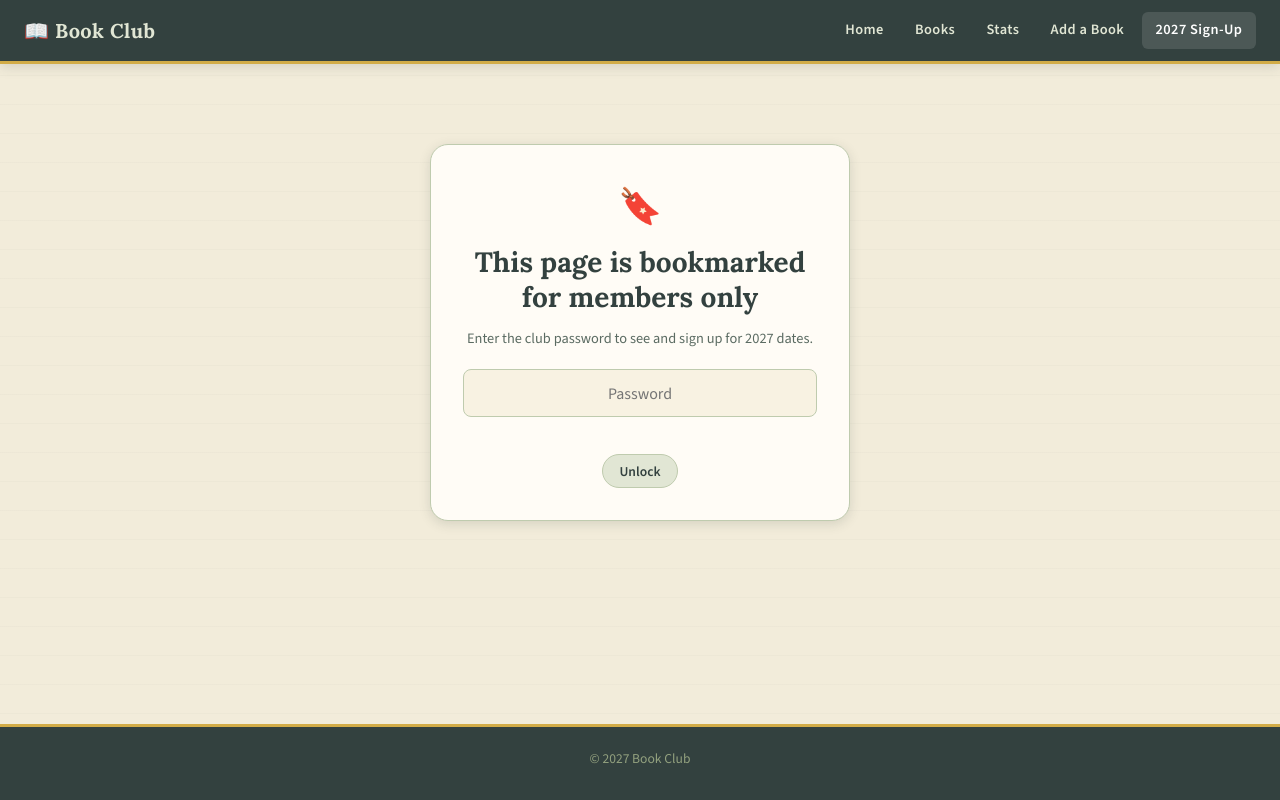
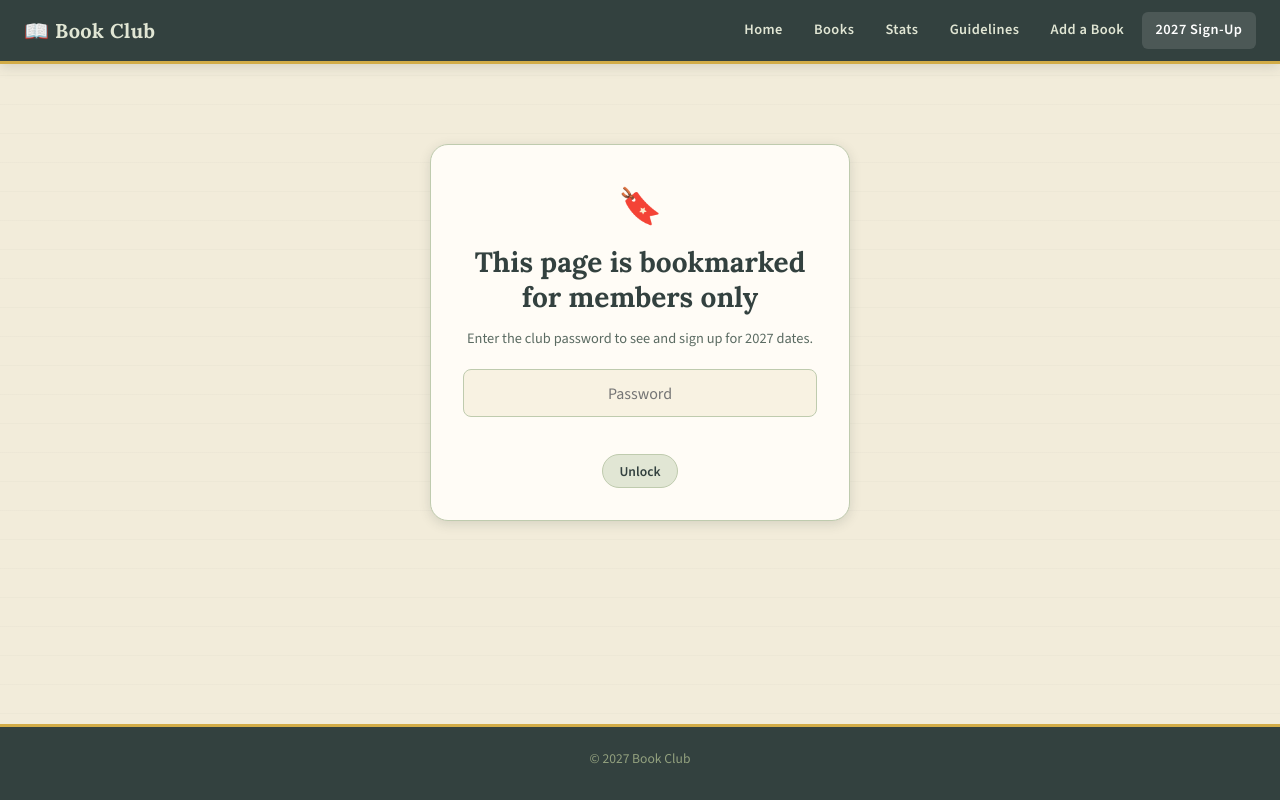
Before and after one commit to kellybearclawz/bookclub, a plain HTML site: page signup.html in a window 1280 px wide. Drawn offline with nearby package versions, Linux system fonts and the light colour scheme.

Commit message:
Add Guidelines link to navigation in signup.html

```diff
--- a/signup.html
+++ b/signup.html
@@ -86,6 +86,7 @@
       <a href="index.html">Home</a>
       <a href="books.html">Books</a>
       <a href="stats.html">Stats</a>
+      <a href="guidelines.html">Guidelines</a>
       <a href="add.html">Add a Book</a>
       <a href="signup.html" class="active">2027 Sign-Up</a>
     </div>
```
